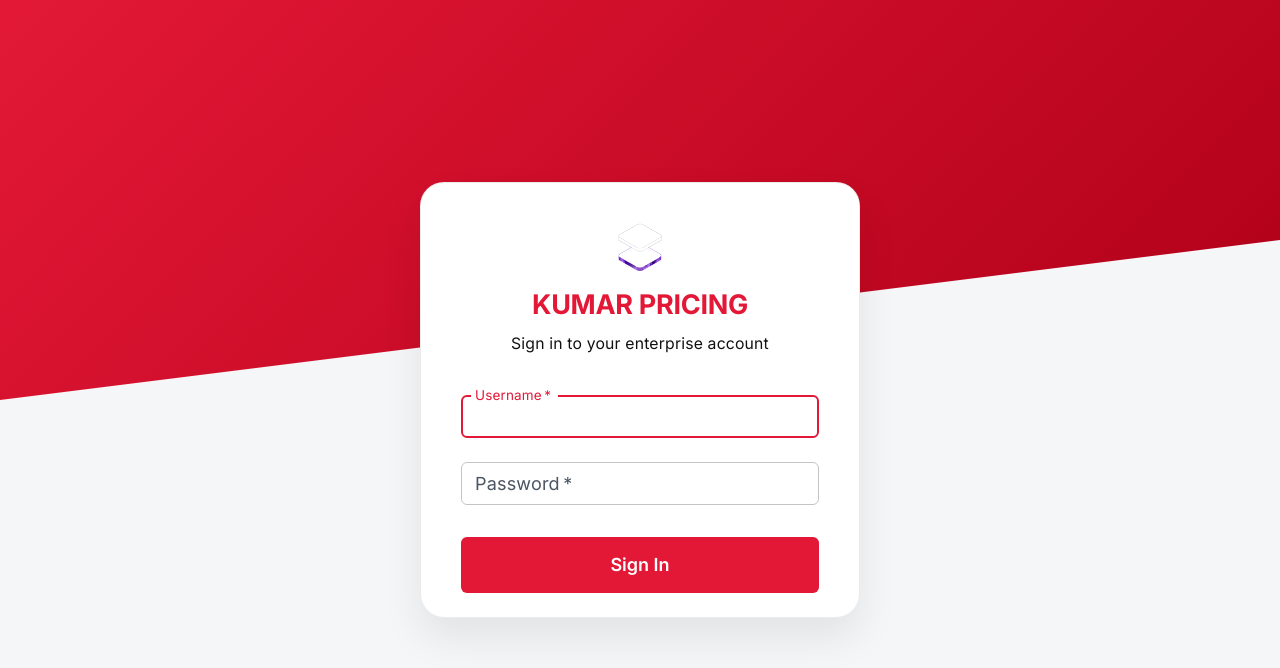
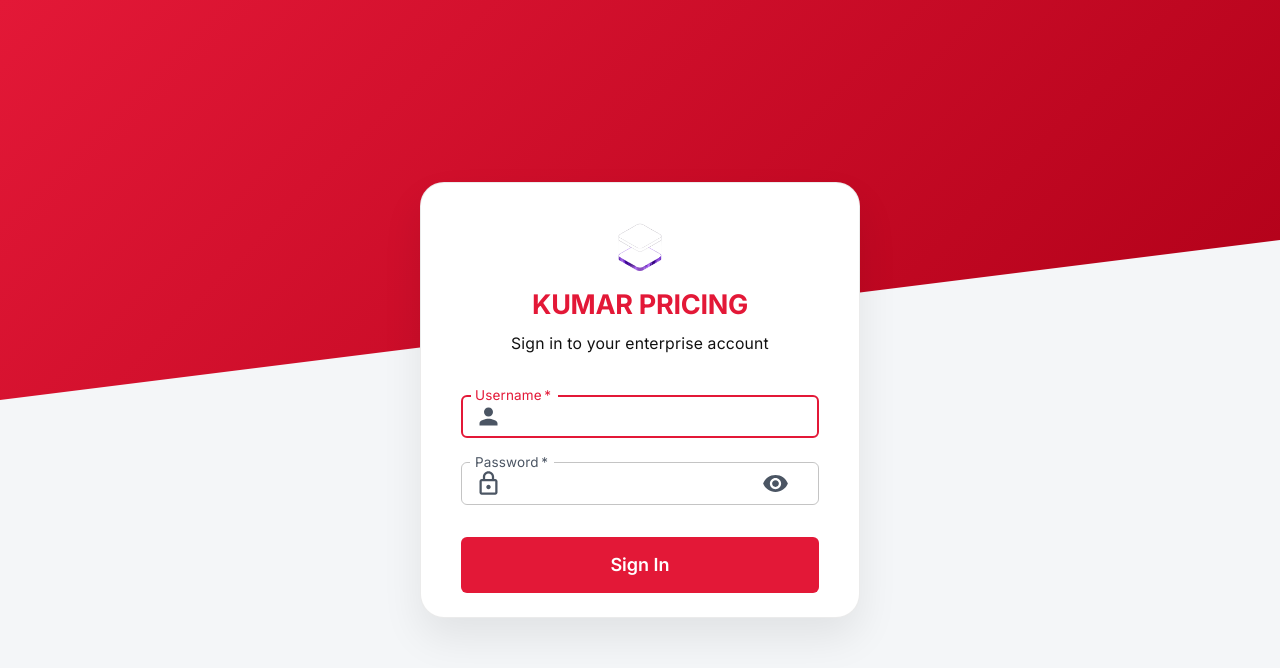
Before and after one commit to prajapati-meet/Kumar_Inventory, a React (Vite) app in the folder frontend/: page /login in a window 1280 px wide. Shown: the top 668 px of the page. Built offline with nearby package versions, Linux system fonts and the light colour scheme; no server answers; the HTML template or start-up script is replaced by a standard one.

Commit message:
feat : UI Changes

```diff
--- a/frontend/src/pages/LoginPage.jsx
+++ b/frontend/src/pages/LoginPage.jsx
@@ -111,12 +111,14 @@ export default function LoginPage() {
               autoComplete="username"
               autoFocus
               sx={{ mb: 3 }}
-              InputProps={{
+              slotProps={{
+                input: {
                   startAdornment: (
                     <InputAdornment position="start">
                       <Person sx={{ color: 'text.secondary' }} />
                     </InputAdornment>
                   ),
+                }
               }}
             />
 
@@ -130,19 +132,25 @@ export default function LoginPage() {
               required
               autoComplete="current-password"
               sx={{ mb: 4 }}
-              InputProps={{
+              slotProps={{
+                input: {
                   startAdornment: (
                     <InputAdornment position="start">
                       <LockOutlined sx={{ color: 'text.secondary' }} />
                     </InputAdornment>
                   ),
                   endAdornment: (
-                  <InputAdornment position="end">
-                    <IconButton onClick={() => setShowPassword((p) => !p)} edge="end">
+                    <InputAdornment position="end" sx={{ mr: 1 }}>
+                      <IconButton
+                        onClick={() => setShowPassword(!showPassword)}
+                        onMouseDown={(e) => e.preventDefault()}
+                        sx={{ color: 'text.secondary' }}
+                      >
                         {showPassword ? <VisibilityOff /> : <Visibility />}
                       </IconButton>
                     </InputAdornment>
                   ),
+                }
               }}
             />
 
```
Lines whose indentation alone changed are shown as unchanged.
